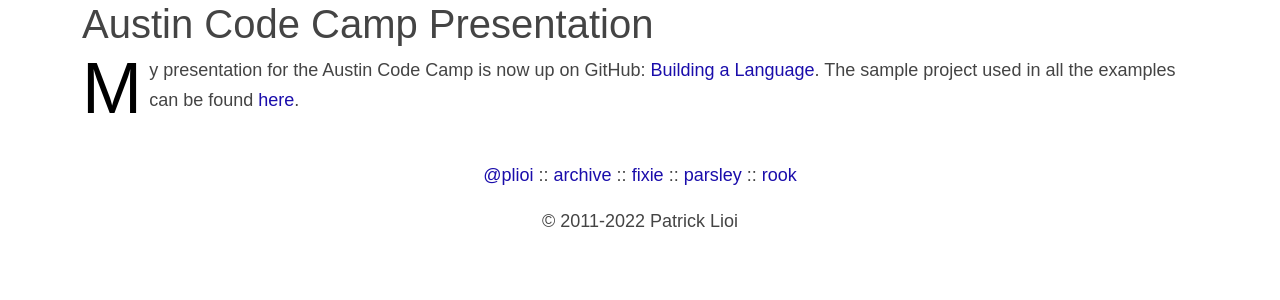
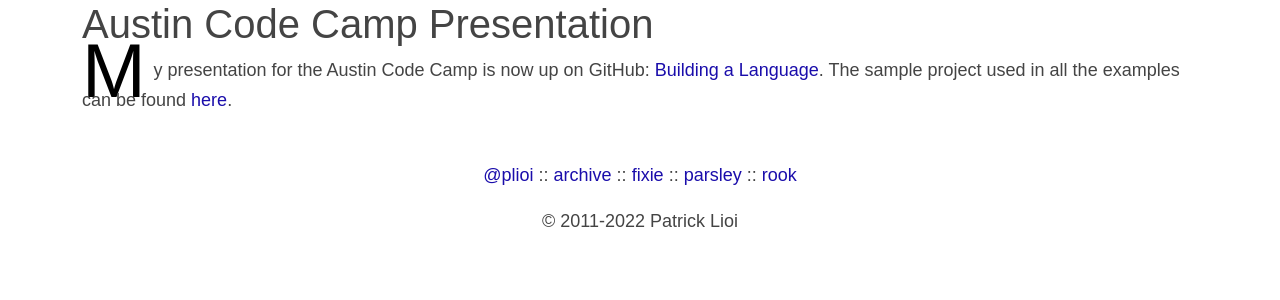
Before and after one commit to plioi/plioi.github.io, a Jekyll site: the page built from _posts/2012-06-11-austin-code-camp-presentation.html, in a window 1280 px wide. Shown: the top 300 px of the page. Built offline with Jekyll 4.4.1, drawn with Linux system fonts in a browser that asks for light colours.

Commit message:
First letter

```diff
--- a/stylesheets/styles.css
+++ b/stylesheets/styles.css
@@ -31,8 +31,7 @@ h1 a, h1 a:visited, h1 a:hover {
 
 article p:first-child:first-letter {
   color: #000;
-  font-size: 4em;
-  line-height: 0.9em;
+  font-size: 4.25em;
   padding-right: 0.1em;
   float: left;
 }
```
